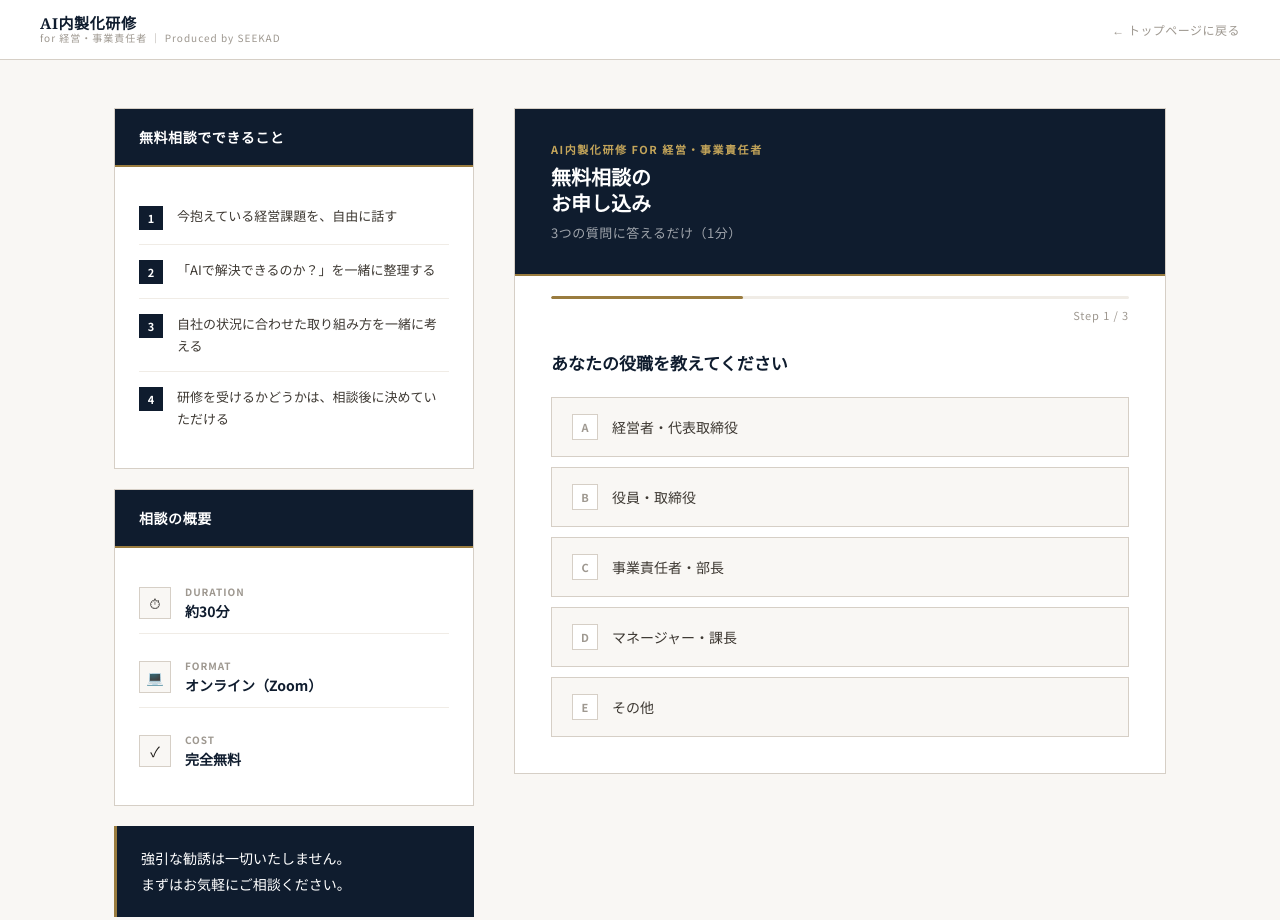
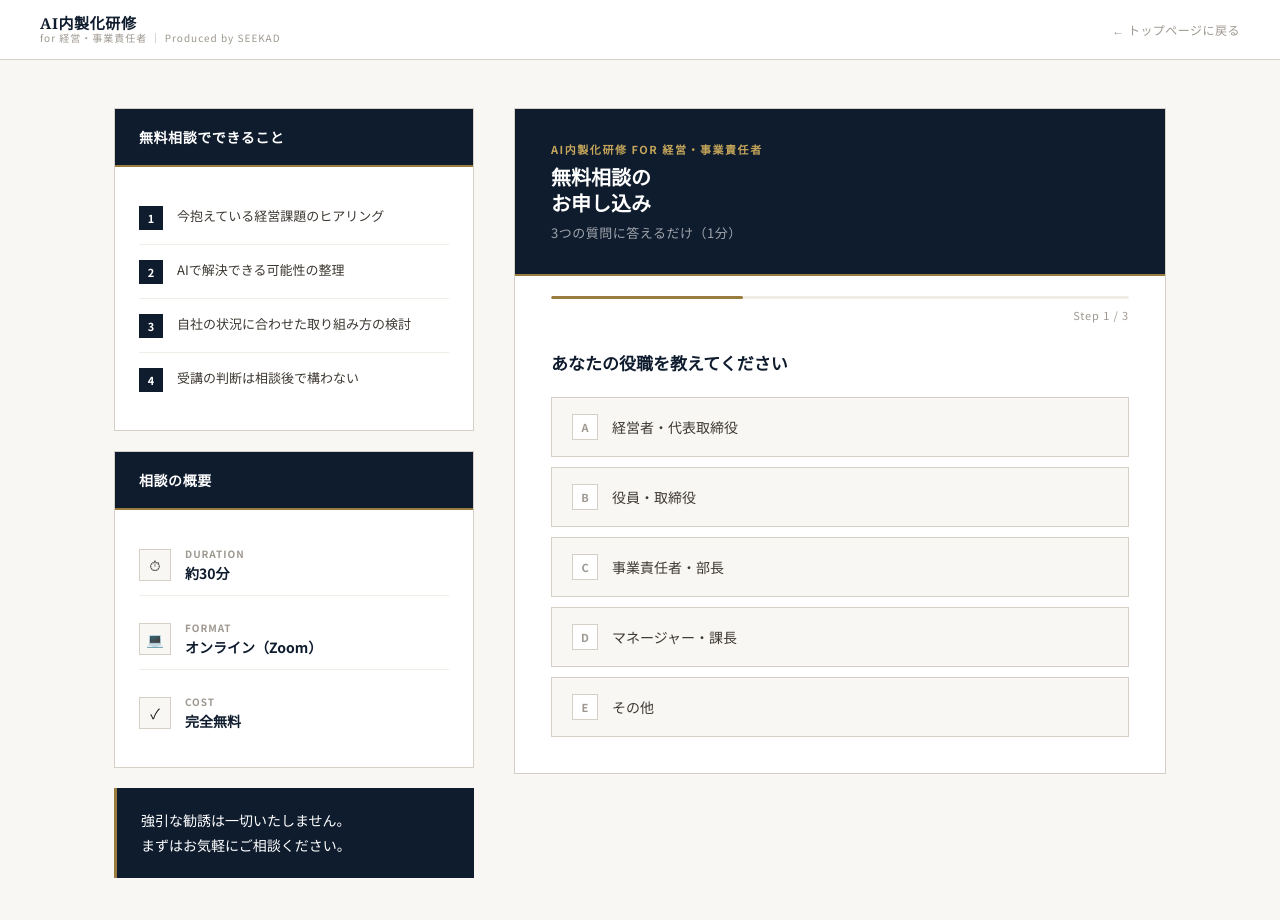
Before and after one commit to shotagneff/ai-naisei-lp, a plain HTML site: page consultation-form.html in a window 1280 px wide. Shown: the top 920 px of the page. Drawn offline with Linux system fonts and the light colour scheme.

Commit message:
無料相談ページ: 4項目を体言止めで統一

```diff
--- a/consultation-form.html
+++ b/consultation-form.html
@@ -527,19 +527,19 @@
         <ul class="benefit-list">
           <li class="benefit-item">
             <span class="benefit-num">1</span>
-            <p>今抱えている経営課題を、自由に話す</p>
+            <p>今抱えている経営課題のヒアリング</p>
           </li>
           <li class="benefit-item">
             <span class="benefit-num">2</span>
-            <p>「AIで解決できるのか？」を一緒に整理する</p>
+            <p>AIで解決できる可能性の整理</p>
           </li>
           <li class="benefit-item">
             <span class="benefit-num">3</span>
-            <p>自社の状況に合わせた取り組み方を一緒に考える</p>
+            <p>自社の状況に合わせた取り組み方の検討</p>
           </li>
           <li class="benefit-item">
             <span class="benefit-num">4</span>
-            <p>研修を受けるかどうかは、相談後に決めていただける</p>
+            <p>受講の判断は相談後で構わない</p>
           </li>
         </ul>
       </div>
```
